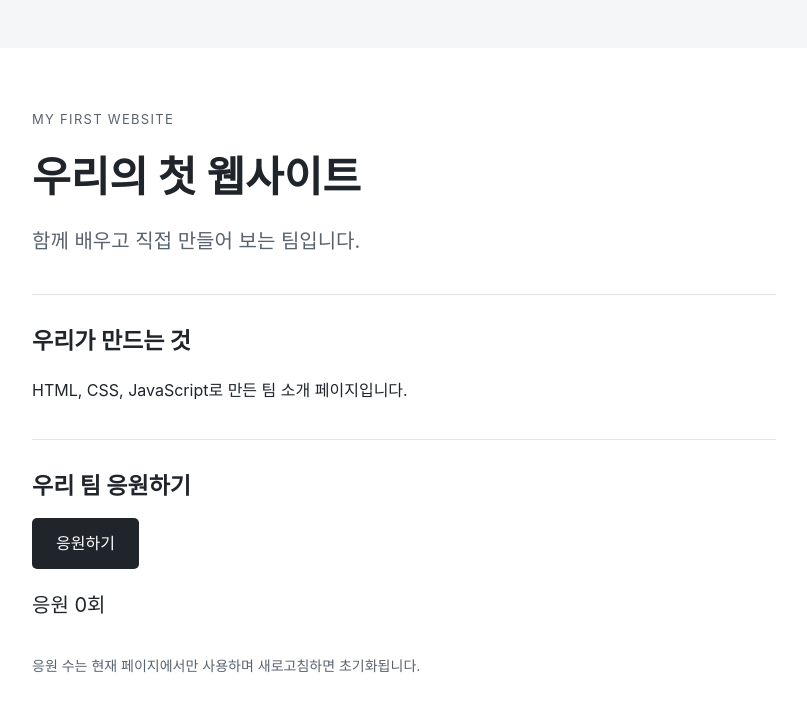
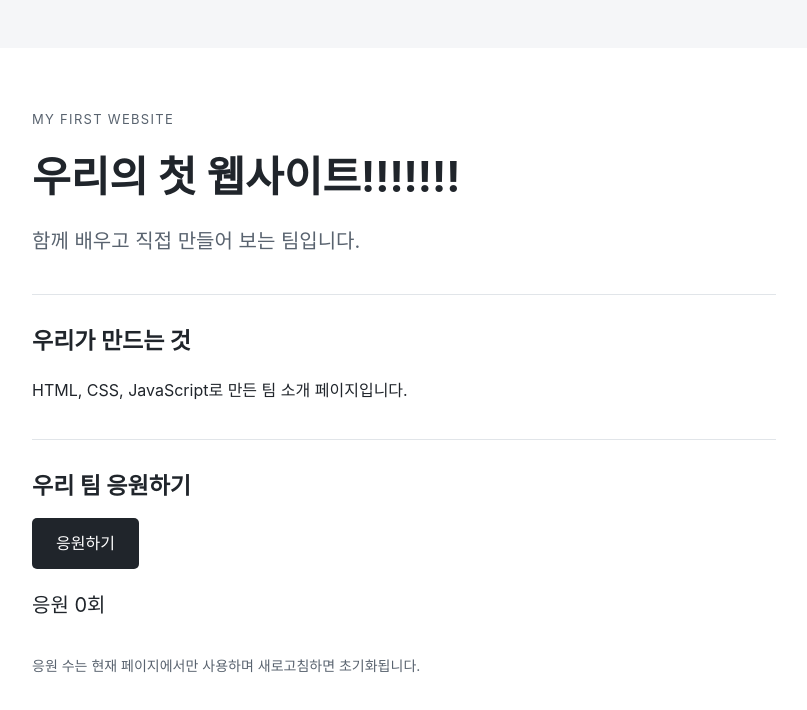
Before and after one commit to rlawlqls/BasicProject_practice, a plain HTML site: page index.html in a window 1280 px wide. Shown: the whole page, without its empty margins (236-1043 px from the left). Drawn offline with Linux system fonts and the light colour scheme.

Commit message:
index 수정

```diff
--- a/index.html
+++ b/index.html
@@ -3,14 +3,14 @@
 <head>
   <meta charset="utf-8">
   <meta name="viewport" content="width=device-width, initial-scale=1">
-  <title>우리 팀 소개!!!!!</title>
+  <title>우리 팀 소개</title>
   <link rel="stylesheet" href="./style.css">
   <script src="./script.js" defer></script>
 </head>
 <body>
   <main>
     <p class="eyebrow">MY FIRST WEBSITE</p>
-    <h1>우리의 첫 웹사이트</h1>
+    <h1>우리의 첫 웹사이트!!!!!!!</h1>
     <p id="tagline">함께 배우고 직접 만들어 보는 팀입니다.</p>
     <section>
       <h2>우리가 만드는 것</h2>
```
